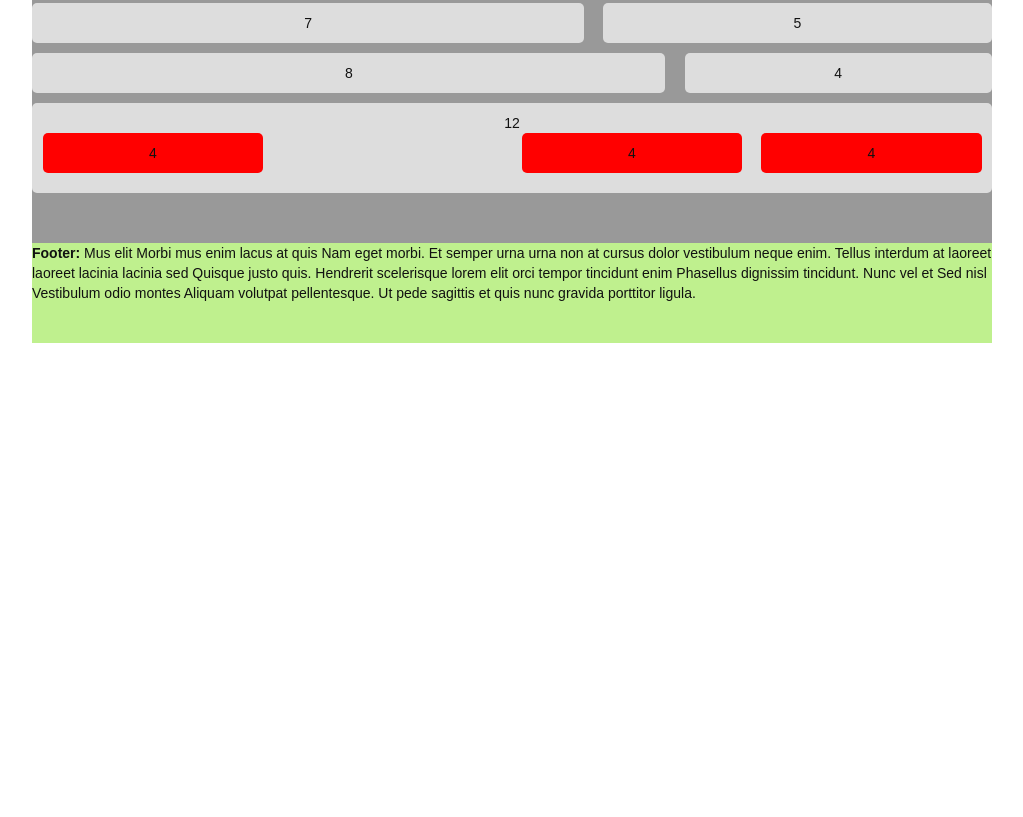
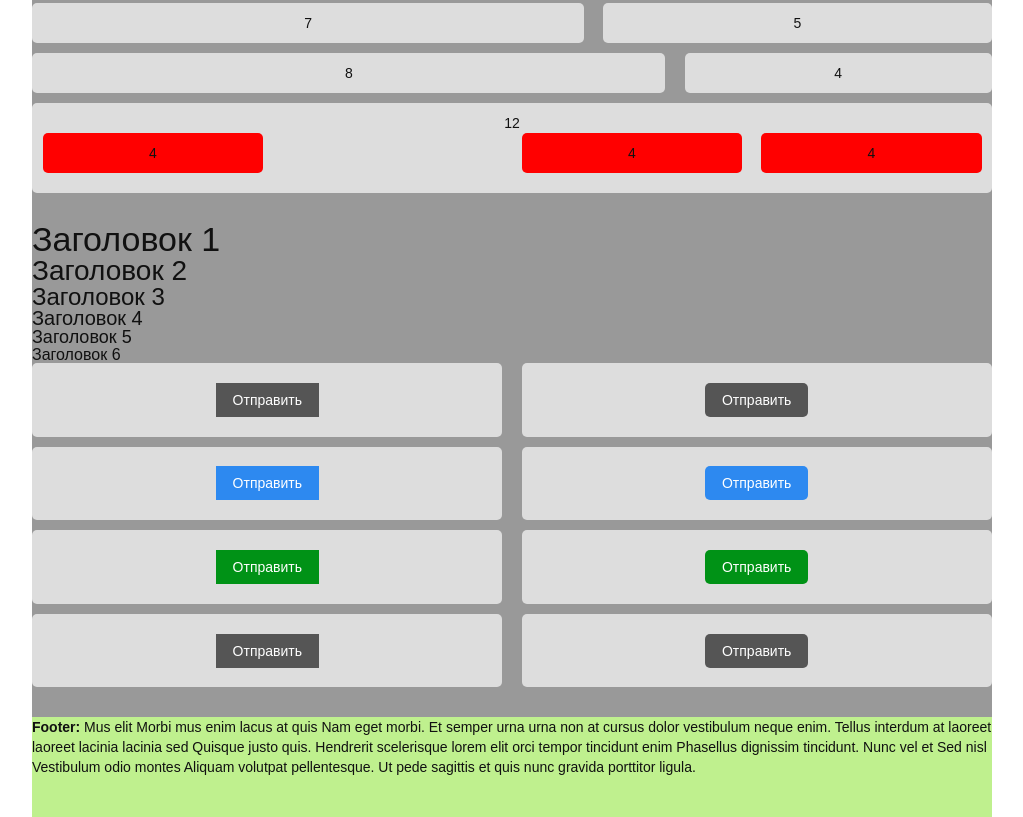
Before and after one commit to Chuchotage/awibox-UI, a plain HTML site: page index.html in a window 1280 px wide. Shown: the part 763-1580 px from the top of the page, without its empty margins (128-1151 px from the left). Before the commit the page ends 1106 px from the top, so only its background shows below. Drawn offline with Linux system fonts and the light colour scheme.

Commit message:
Добавил заголовки и кнопки!

```diff
--- a/css/awibox-UI.less
+++ b/css/awibox-UI.less
@@ -13,8 +13,10 @@
 
 @columnIndent:2%; // отступы между колонками
 
+@radius: 5px;
 /* ---------- IMPORTS ---------- */
 @import "main";
+@import "btns";
 @import "nav";
 @import "columns";
 @import "columns-sixteen";
--- /dev/null
+++ b/css/btns.less
@@ -0,0 +1,47 @@
+@btnDefault:#555;
+@btnBlue:#2d89f0;
+@btnGreen:#009216;
+@btnDefaultColor:#fff;
+
+.btn {
+  display: inline-block;
+  margin: .7em 0;
+  padding: .5em 1.2em;
+  text-decoration: none;
+  font-size: 14px;
+  background-color: @btnDefault;
+  color: @btnDefaultColor;
+  cursor: pointer
+}
+
+.btn:hover {
+  background: @btnDefault*1.2;
+}
+
+.btn:active, .btn.active {
+  background: @btnDefault/1.2;
+}
+
+.btn-blue {
+  background: @btnBlue
+}
+
+.btn-blue:hover {
+  background: @btnBlue*1.2;
+}
+
+.btn-blue:active, .btn-blue.active {
+  background: @btnBlue/1.2;
+}
+
+.btn-green {
+  background: @btnGreen;
+}
+
+.btn-green:hover {
+  background: @btnGreen*1.2;
+}
+
+.btn-green:active, .btn-green.active {
+  background: @btnGreen/1.2;
+}
--- a/css/effects.less
+++ b/css/effects.less
@@ -1,4 +1,4 @@
-.rounded-corners (@radius: 5px) {
+.rc {
   -webkit-border-radius:  @radius;
   -moz-border-radius:     @radius;
   -ms-border-radius:      @radius;
--- a/css/main.less
+++ b/css/main.less
@@ -40,3 +40,44 @@ input {
   max-width: @siteMaxWidth;
   margin: 0 auto;
 }
+h1 {
+  font-size: 34px;
+  font-weight: normal;
+  height: 34px;
+  line-height: 33px
+}
+
+h2 {
+  font-size: 28px;
+  font-weight: normal;
+  height: 28px;
+  line-height: 27px
+}
+
+h3 {
+  font-size: 24px;
+  font-weight: normal;
+  height: 24px;
+  line-height: 23px
+}
+
+h4 {
+  font-size: 20px;
+  font-weight: normal;
+  height: 20px;
+  line-height: 19px
+}
+
+h5 {
+  font-size: 18px;
+  font-weight: normal;
+  height: 18px;
+  line-height: 17px
+}
+
+h6 {
+  font-size: 16px;
+  font-weight: normal;
+  height: 16px;
+  line-height: 15px
+}
--- a/index.html
+++ b/index.html
@@ -1,14 +1,12 @@
-<!DOCTYPE html>
-<html xmlns="http://www.w3.org/1999/xhtml">
-<head>
-    <meta charset="utf-8" />
+<html xmlns="http://www.w3.org/1999/xhtml"><head>
+    <meta charset="utf-8">
     <!--[if IE]><script src="http://html5shiv.googlecode.com/svn/trunk/html5.js"></script><![endif]-->
     <title>Шаблон</title>
-    <meta name="keywords" content="" />
-    <meta name="description" content="" />
-    <link rel="stylesheet" type="text/css" href="style.css" />
-    <link rel="stylesheet" type="text/css" href="css/awibox-UI.css" />
-</head>
+    <meta name="keywords" content="">
+    <meta name="description" content="">
+    <link rel="stylesheet" type="text/css" href="style.css">
+    <link rel="stylesheet" type="text/css" href="css/awibox-UI.css">
+    <style></style></head>
 <body>
 
 <div id="wrapper">
@@ -101,14 +99,39 @@
         </div>
         <div class="row">
             <div class="column12">12
-            <div class="row16">
-                <div class="column4 margin4" style="background:red">4</div>
-                <div class="column4" style="background:red">4</div>
-                <div class="column4" style="background:red">4</div>
-            </div>
+                <div class="row16">
+                    <div class="column4 margin4" style="background:red">4</div>
+                    <div class="column4" style="background:red">4</div>
+                    <div class="column4" style="background:red">4</div>
+                </div>
             </div>
         </div>
         <br>
+
+        <h1>Заголовок 1</h1>
+        <h2>Заголовок 2</h2>
+        <h3>Заголовок 3</h3>
+        <h4>Заголовок 4</h4>
+        <h5>Заголовок 5</h5>
+        <h6>Заголовок 6</h6>
+
+        <div class="row">
+            <div class="column6"><div class="btn">Отправить</div></div>
+            <div class="column6"><div class="btn rc">Отправить</div></div>
+        </div>
+        <div class="row">
+            <div class="column6"><div class="btn btn-blue">Отправить</div></div>
+            <div class="column6"><div class="btn btn-blue rc">Отправить</div></div>
+        </div>
+        <div class="row">
+            <div class="column6"><div class="btn btn-green">Отправить</div></div>
+            <div class="column6"><div class="btn btn-green rc">Отправить</div></div>
+        </div>
+        <div class="row">
+            <div class="column6"><div class="btn">Отправить</div></div>
+            <div class="column6"><div class="btn rc">Отправить</div></div>
+        </div>
+
     </div><!-- #content-->
 
 </div><!-- #wrapper -->
@@ -117,5 +140,5 @@
     <strong>Footer:</strong> Mus elit Morbi mus enim lacus at quis Nam eget morbi. Et semper urna urna non at cursus dolor vestibulum neque enim. Tellus interdum at laoreet laoreet lacinia lacinia sed Quisque justo quis. Hendrerit scelerisque lorem elit orci tempor tincidunt enim Phasellus dignissim tincidunt. Nunc vel et Sed nisl Vestibulum odio montes Aliquam volutpat pellentesque. Ut pede sagittis et quis nunc gravida porttitor ligula.
 </footer><!-- #footer -->
 
-</body>
-</html>
+
+</body></html>
```
Also changed, not shown: css/awibox-UI.css, css/icons.less (line endings or trailing spaces).
